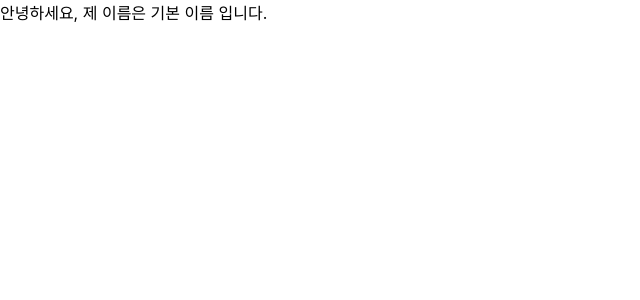
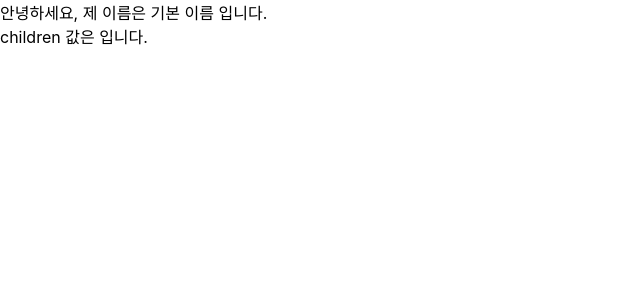
Before and after one commit to RosieOh/React_Playground, a React (Create React App) app in the folder prac1/: page / in a window 1280 px wide. Shown: the top 300 px of the page, without its empty margins (0-640 px from the left). Built offline with nearby package versions, Linux system fonts and the light colour scheme.

Commit message:
✨FEAT : 태그 사이에 내용을 보여주는 children

```diff
--- a/prac1/src/components/MyComponent.js
+++ b/prac1/src/components/MyComponent.js
@@ -2,7 +2,11 @@
 
 const MyComponent = props => {
     return (
-        <div>안녕하세요, 제 이름은 {props.name} 입니다.</div>
+        <div>
+            안녕하세요, 제 이름은 {props.name} 입니다. <br/>
+            children 값은 {props.children}
+            입니다.
+        </div>
     );
 };
 
```
